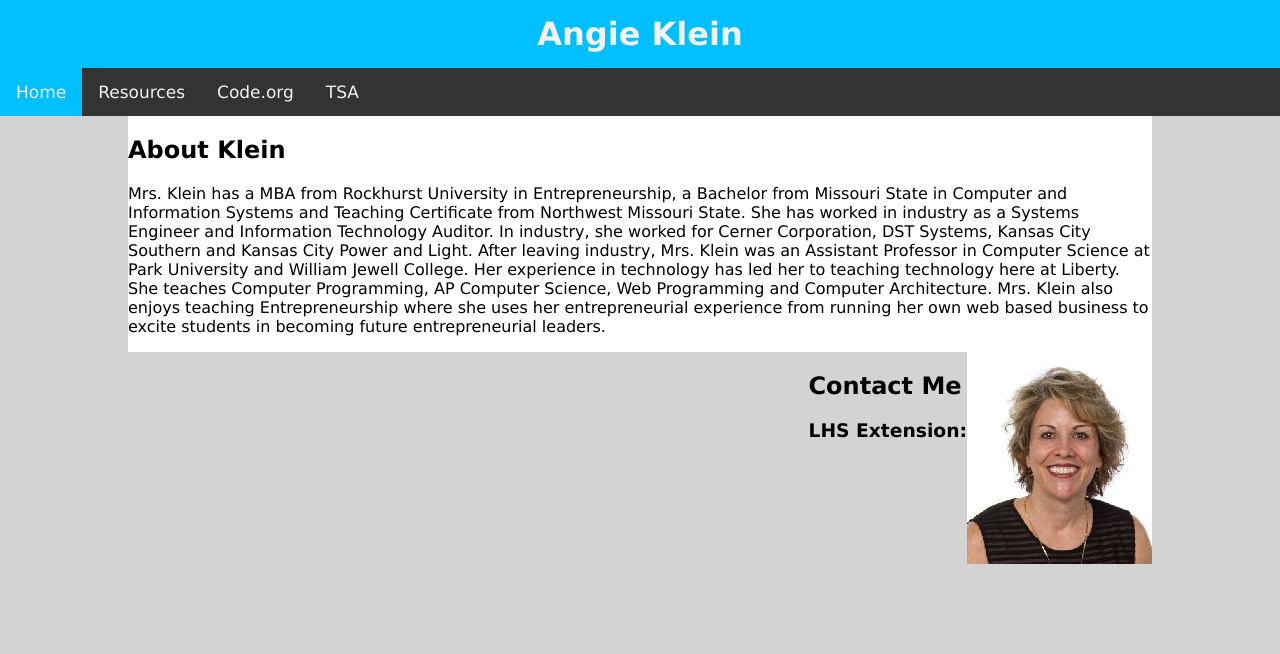
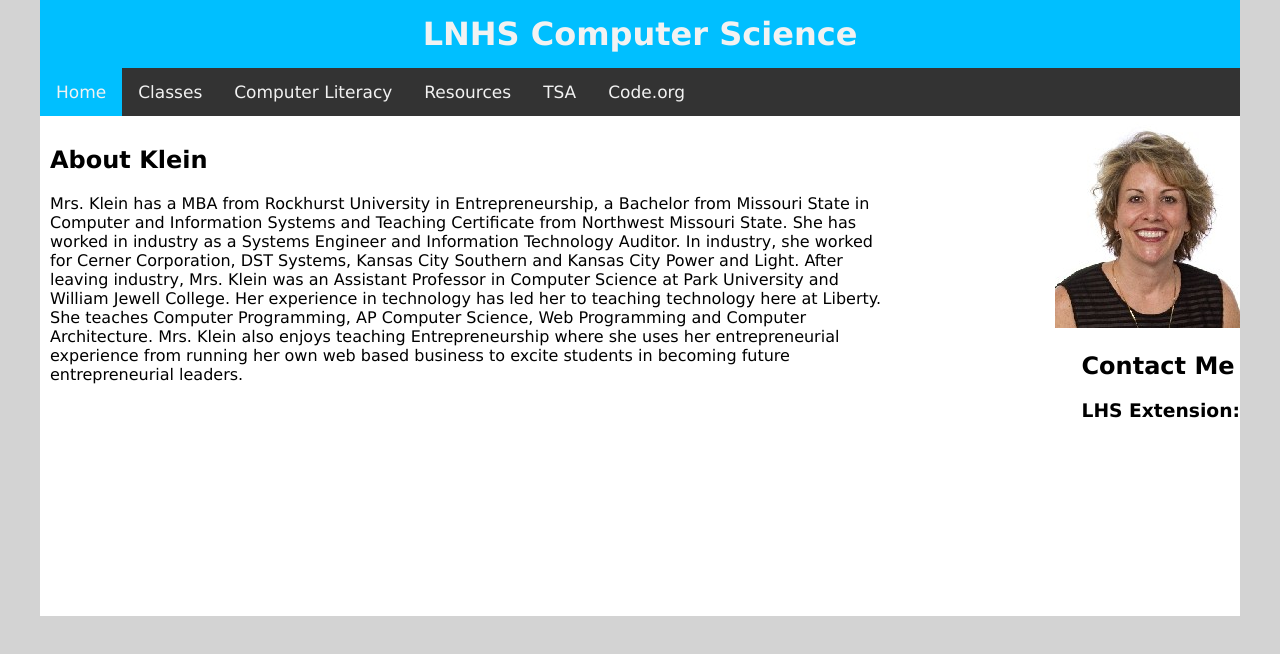
Before and after one commit to hmak5215/Klein-Website, a plain HTML site: page index.html in a window 1280 px wide. Drawn offline with Linux system fonts and the light colour scheme.

Commit message:
changes
uhhhh I forgot

```diff
--- a/Styles/home.css
+++ b/Styles/home.css
@@ -1,6 +1,7 @@
 #bio {
 	float: left;
-	background-color: white;
+	padding: 10px;
+	width: 70%;
 }
 
 #image {
--- a/Styles/styles.css
+++ b/Styles/styles.css
@@ -1,7 +1,7 @@
 body {
 	font-family: Verdana, Helvetica, sans-serif;
 	font-size: 16px;
-	margin: 0;
+	margin: 0 40px 0  40px;
 	background-color: lightgray;
 }
 
@@ -54,7 +54,7 @@ body {
 |*-- RESPONSIVE --*|
 \*----------------*/
 
-@media screen and (max-width: 600px) {
+@media screen and (max-width: 670px) {
 	.nav a:not(:first-child) {display: none;}
 	.nav a.icon {
 		float: right;
@@ -62,7 +62,7 @@ body {
 	}
 }
 
-@media screen and (max-width: 600px) {
+@media screen and (max-width: 670px) {
 	.nav.responsive {position: relative;}
 	.nav.responsive .icon {
 		position: absolute;
@@ -80,10 +80,10 @@ body {
 /****** CONTENT ******/
 /*********************/
 
-	#content {
-	margin-left: 10%;
-	margin-right: 10%;
+#content {
 	background-color: white;
+	display: inline-block;
+	height: 500px;
 }
 
 /********************/
--- a/index.html
+++ b/index.html
@@ -12,14 +12,16 @@
 		<!-- HEADER -->
 
 		<div id="header">
-			<h1>Angie Klein</h1>
+			<h1>LNHS Computer Science</h1>
 		</div>
 
 		<div class="nav" id="navbar">
 			<a href="index.html" class="active">Home</a>
+			<a href="classes.html">Classes</a>
+			<a href="literacy.html">Computer Literacy</a>
 			<a href="resources.html">Resources</a>
+			<a href="http://web.liberty.k12.mo.us/hs/lhswebsite/klein/tsa/tsa.html">TSA</a>
 			<a href="codeorg.html">Code.org</a>
-			<a href="file:///Volumes/Macintosh%20HD/Users/hmak5215/Desktop/tsa/tsa.html">TSA</a>
 			<a href="javascript:void(0);" style="font-size:16px;" class="icon" onclick="responsiveNav()">&#9776;</a>
 		</div>
 
```
Also changed, not shown: 3 other files.
